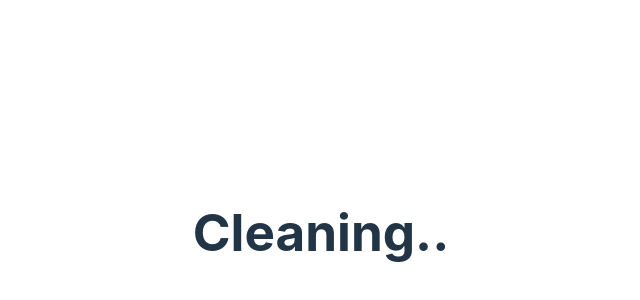
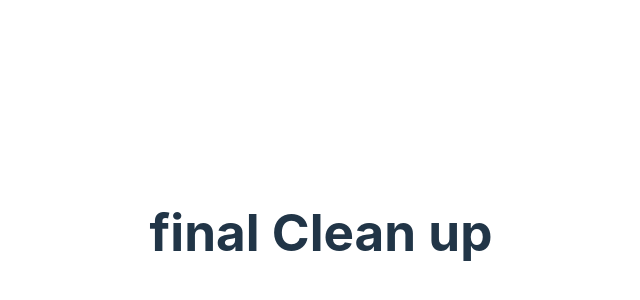
Before and after one commit to Process-Trusters-lisboa/Budgetz, a React (Vite) app: page / in a window 1280 px wide. Shown: the part 168-468 px from the top of the page, without its empty margins (319-959 px from the left). Built offline with nearby package versions, Linux system fonts and the light colour scheme.

Commit message:
final clean up

```diff
--- a/src/App.jsx
+++ b/src/App.jsx
@@ -5,7 +5,7 @@ function App() {
 
   return (
     <>
-    <h1>Cleaning..</h1>
+    <h1>final Clean up</h1>
     </>
   )
 }
```
